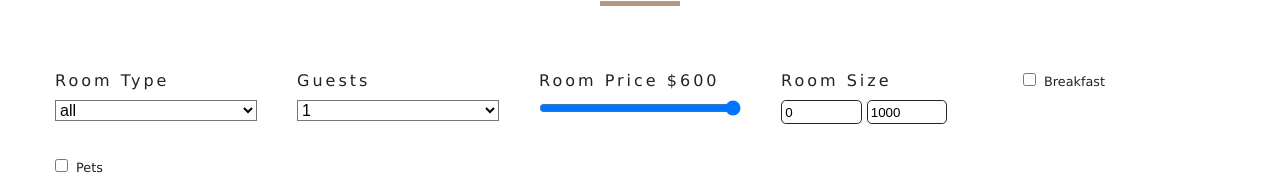
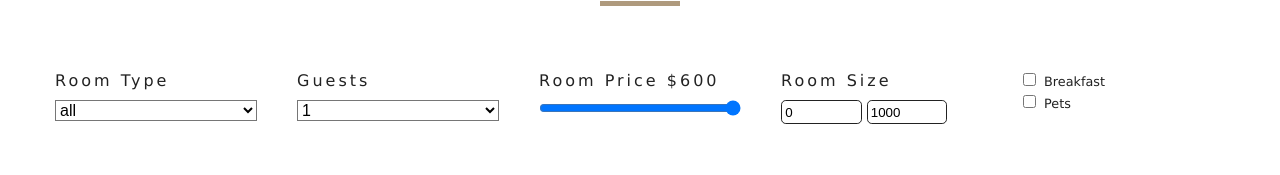
Before and after one commit to saloni0104/Beach-resort, a React (Create React App) app: page /rooms in a window 1280 px wide. Shown: the part 681-856 px from the top of the page. Built offline with nearby package versions, Linux system fonts and the light colour scheme.

Commit message:
Overall structure completed

```diff
--- a/src/components/RoomsFilter.js
+++ b/src/components/RoomsFilter.js
@@ -36,7 +36,9 @@ export default function RoomsFilter({ rooms }) {
                         {types}
                     </select>
                 </div>
-                {/* end of guests type */}
+                {/* end of select type */}
+
+
                 {/*select type */}
                 <div className="form-group">
                     <label htmlFor="capacity">Guests</label>
@@ -45,6 +47,8 @@ export default function RoomsFilter({ rooms }) {
                     </select>
                 </div>
                 {/* end of guests type */}
+
+
                 {/* room price */}
                 <div className="form-group">
                     <label htmlFor="price">
@@ -53,6 +57,8 @@ export default function RoomsFilter({ rooms }) {
                     <input type="range" name="price" min={minPrice} max={maxPrice} id="price" value={price} onChange={handleChange} className="form-control" />
                 </div>
                 {/* end of room price */}
+
+
                 { /* size */ }
                 <div className="form-group">
                     <label htmlFor="size">room size</label>
@@ -62,7 +68,10 @@ export default function RoomsFilter({ rooms }) {
                     </div>
                 </div>
                 { /* end of size */ }
+
+
                 { /* extras */}
+                <div>
                 <div className="single-extra">
                     <input type="checkbox" name="breakfast" id="breakfast" checked={breakfast} onChange={handleChange}/>
                     <label htmlFor="breakfast">Breakfast</label>
@@ -71,6 +80,8 @@ export default function RoomsFilter({ rooms }) {
                     <input type="checkbox" name="pets" id="pets" checked={pets} onChange={handleChange}/>
                     <label htmlFor="pets">Pets</label>
                 </div>
+                </div>
+
                 { /* end of extras */}
 
 
```
